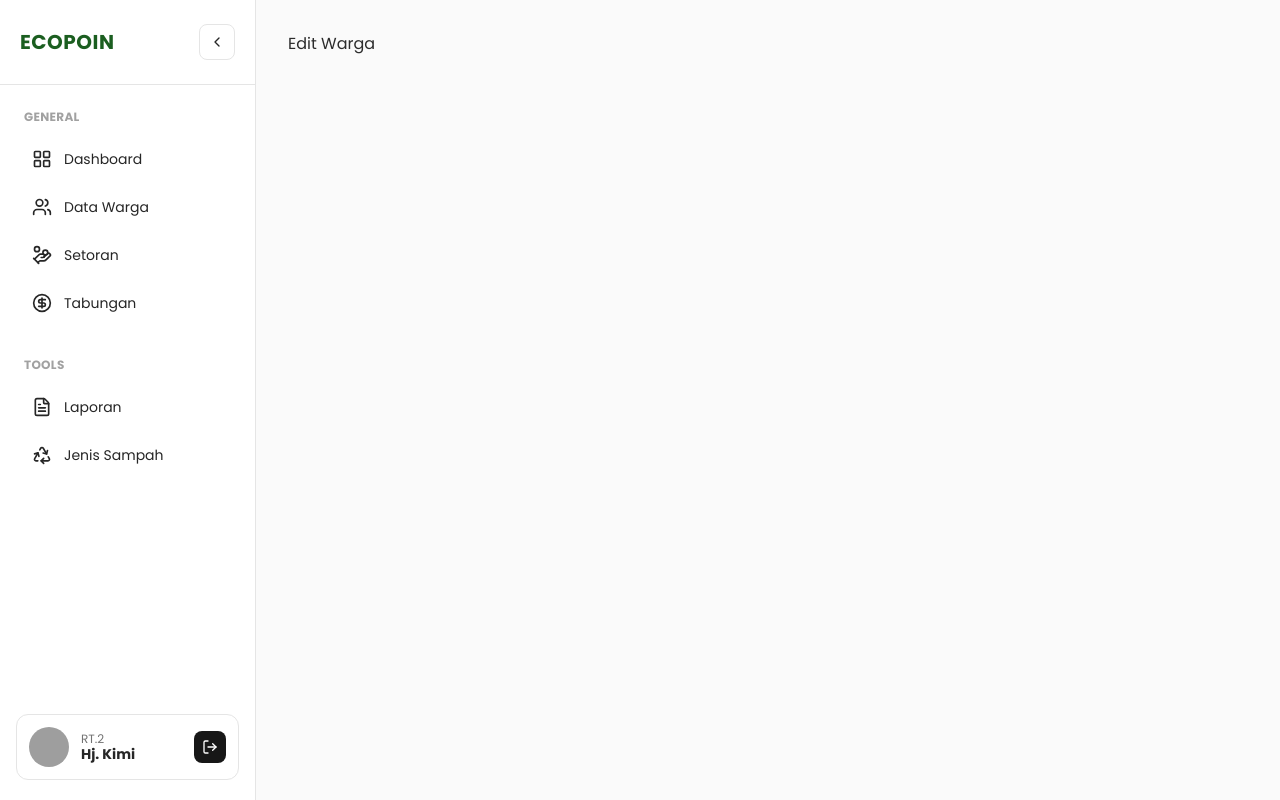
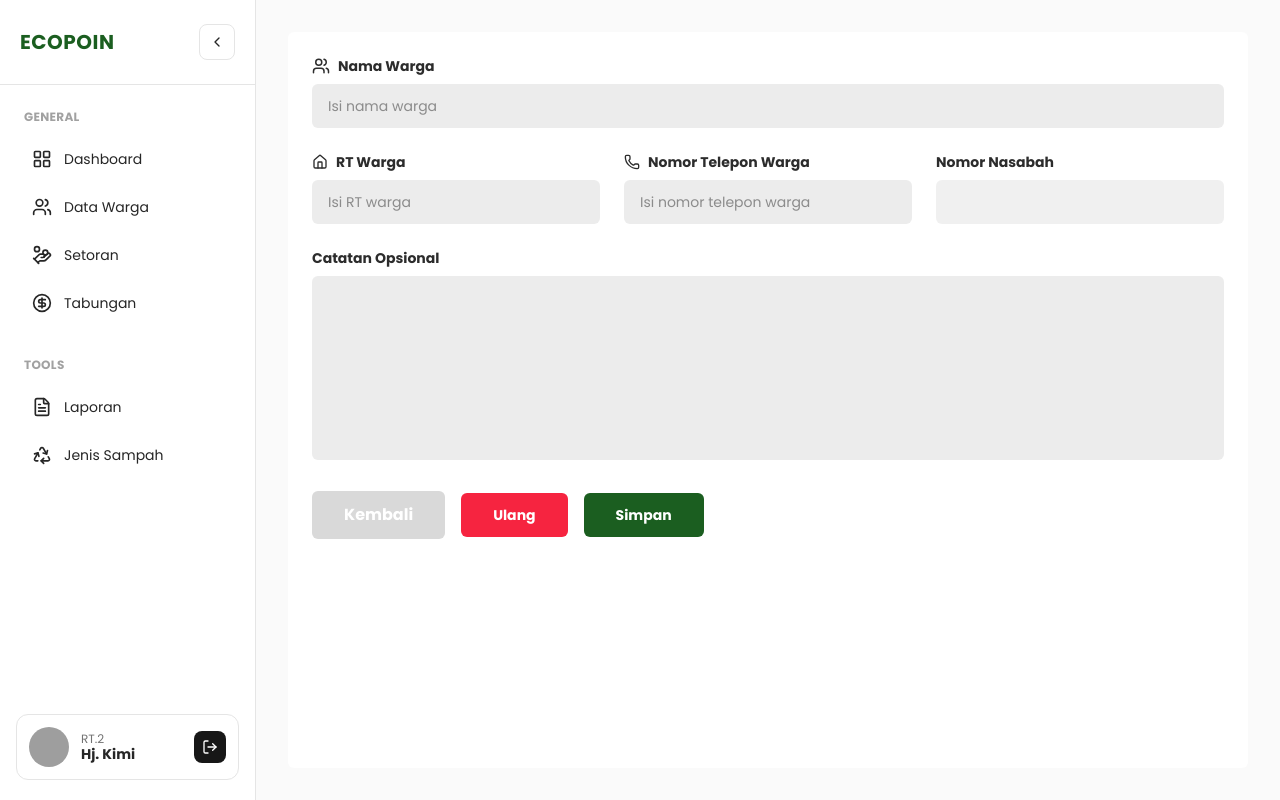
Before and after one commit to farrasmumtaz/EcoPoin, a Next.js app in the folder ep-fe/: page /data-warga/edit-warga in a window 1280 px wide. Built offline with nearby package versions, Linux system fonts and the light colour scheme; grey boxes are pictures that could not be loaded.

Commit message:
Add: Page Edit Warga. Update: Data Warga Navigation to Edit Warga

```diff
--- a/ep-fe/src/app/(main)/data-warga/edit-warga/page.tsx
+++ b/ep-fe/src/app/(main)/data-warga/edit-warga/page.tsx
@@ -1,5 +1,163 @@
-export default function EditWarga(){
-    return (
-        <div className="text-font">Edit Warga</div>
-    )
+"use client";
+
+import { Users, Home, Phone } from "lucide-react";
+import { useRouter, useSearchParams } from "next/navigation";
+import { useState, useMemo, FormEvent, Suspense } from "react";
+
+interface FormFieldLabelProps {
+  icon?: React.ReactNode;
+  children: React.ReactNode;
 }
+
+function FormFieldLabel({ icon, children }: FormFieldLabelProps) {
+  return (
+    <label className="mb-2 flex items-center gap-2 text-sm font-bold text-font">
+      {icon}
+      {children}
+    </label>
+  );
+}
+
+function EditWargaForm() {
+  const router = useRouter();
+  const searchParams = useSearchParams();
+
+  // Snapshot of the data passed in via query params from the Data Warga
+  // table. "Ulang" restores the form to this snapshot instead of clearing it.
+  const originalData = useMemo(
+    () => ({
+      namaWarga: searchParams.get("nama") ?? "",
+      rtWarga: searchParams.get("rt") ?? "",
+      noTelp: searchParams.get("noTelp") ?? "",
+      nomorNasabah: searchParams.get("nomorNasabah") ?? "",
+      catatan: searchParams.get("catatan") ?? "",
+    }),
+    [searchParams],
+  );
+
+  const [namaWarga, setNamaWarga] = useState(originalData.namaWarga);
+  const [rtWarga, setRtWarga] = useState(originalData.rtWarga);
+  const [noTelp, setNoTelp] = useState(originalData.noTelp);
+  const [nomorNasabah] = useState(originalData.nomorNasabah); // not editable
+  const [catatan, setCatatan] = useState(originalData.catatan);
+
+  const resetForm = () => {
+    setNamaWarga(originalData.namaWarga);
+    setRtWarga(originalData.rtWarga);
+    setNoTelp(originalData.noTelp);
+    setCatatan(originalData.catatan);
+  };
+
+  const handleSubmit = (e: FormEvent) => {
+    e.preventDefault();
+    // TODO: call API to persist updated warga data
+    console.log({ namaWarga, rtWarga, noTelp, nomorNasabah, catatan });
+  };
+
+  const inputClass =
+    "w-full rounded-md bg-placeholder/50 px-4 py-3 text-sm text-font placeholder:text-font/50 outline-none focus:ring-2 focus:ring-primary transition duration-300";
+
+  return (
+    <div className="min-h-full bg-white rounded-md p-6">
+      <form onSubmit={handleSubmit}>
+        {/* Nama Warga */}
+        <div className="mb-6">
+          <FormFieldLabel icon={<Users size={18} />}>Nama Warga</FormFieldLabel>
+          <input
+            type="text"
+            value={namaWarga}
+            onChange={(e) => setNamaWarga(e.target.value)}
+            placeholder="Isi nama warga"
+            className={inputClass}
+          />
+        </div>
+
+        {/* RT Warga / Nomor Telepon Warga / Nomor Nasabah */}
+        <div className="mb-6 grid grid-cols-1 gap-6 md:grid-cols-3">
+          <div>
+            <FormFieldLabel icon={<Home size={16} />}>RT Warga</FormFieldLabel>
+            <input
+              type="text"
+              value={rtWarga}
+              onChange={(e) => setRtWarga(e.target.value)}
+              placeholder="Isi RT warga"
+              className={inputClass}
+            />
+          </div>
+
+          <div>
+            <FormFieldLabel icon={<Phone size={16} />}>
+              Nomor Telepon Warga
+            </FormFieldLabel>
+            <input
+              type="tel"
+              value={noTelp}
+              onChange={(e) => setNoTelp(e.target.value)}
+              placeholder="Isi nomor telepon warga"
+              className={inputClass}
+            />
+          </div>
+
+          <div>
+            <FormFieldLabel>Nomor Nasabah</FormFieldLabel>
+            <input
+              type="text"
+              value={nomorNasabah}
+              readOnly
+              disabled
+              className={`${inputClass} cursor-not-allowed opacity-80`}
+            />
+          </div>
+        </div>
+
+        {/* Catatan Opsional */}
+        <div className="mb-6">
+          <label className="mb-2 block text-sm font-bold text-font">
+            Catatan Opsional
+          </label>
+          <textarea
+            value={catatan}
+            onChange={(e) => setCatatan(e.target.value)}
+            rows={8}
+            className="w-full resize-none rounded-md bg-placeholder/50 px-4 py-3 text-sm text-font outline-none focus:ring-2 focus:ring-primary transition duration-300"
+          />
+        </div>
+
+        {/* Actions */}
+        <div className="flex items-center gap-4">
+          <button
+            type="button"
+            onClick={() => router.back()}
+            className="rounded-md bg-placeholder px-8 py-3 font-semibold text-white transition hover:opacity-75 cursor-pointer duration-300"
+          >
+            Kembali
+          </button>
+          <button
+            type="button"
+            onClick={resetForm}
+            className="rounded-md bg-danger px-8 py-3 text-sm font-semibold text-white transition hover:opacity-75 cursor-pointer duration-300"
+          >
+            Ulang
+          </button>
+          <button
+            type="submit"
+            className="rounded-md bg-primary px-8 py-3 text-sm font-semibold text-white transition hover:opacity-75 cursor-pointer duration-300"
+          >
+            Simpan
+          </button>
+        </div>
+      </form>
+    </div>
+  );
+}
+
+// useSearchParams() opts the tree into client-side rendering unless wrapped
+// in Suspense, so the actual page default-exports a Suspense boundary
+// around the form rather than using useSearchParams directly here.
+export default function EditWarga() {
+  return (
+    <Suspense fallback={null}>
+      <EditWargaForm />
+    </Suspense>
+  );
+}
--- a/ep-fe/src/app/(main)/data-warga/page.tsx
+++ b/ep-fe/src/app/(main)/data-warga/page.tsx
@@ -37,6 +37,16 @@ export default function DataWarga() {
     (currentPage - 1) * PAGE_SIZE,
     currentPage * PAGE_SIZE,
   );
+
+  const goToEditWarga = (warga: Warga) => {
+    const params = new URLSearchParams({
+      nomorNasabah: warga.nomorNasabah,
+      nama: warga.nama,
+      rt: warga.rt,
+      noTelp: warga.noTelp,
+    });
+    router.push(`/data-warga/edit-warga?${params.toString()}`);
+  };
 
   return (
     <div className="flex h-full flex-col overflow-hidden bg-gray-50 p-6">
@@ -96,6 +106,7 @@ export default function DataWarga() {
                     <div className="flex justify-end">
                       <button
                         aria-label={`Lihat ${warga.nama}`}
+                        onClick={() => goToEditWarga(warga)}
                         className="flex h-8 w-9 items-center justify-center rounded-md border border-gray-300 text-font transition hover:border-primary hover:text-primary duration-300 cursor-pointer"
                       >
                         <Eye size={15} />
```
